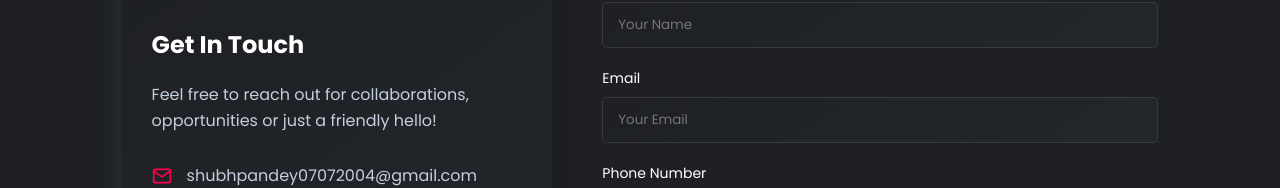
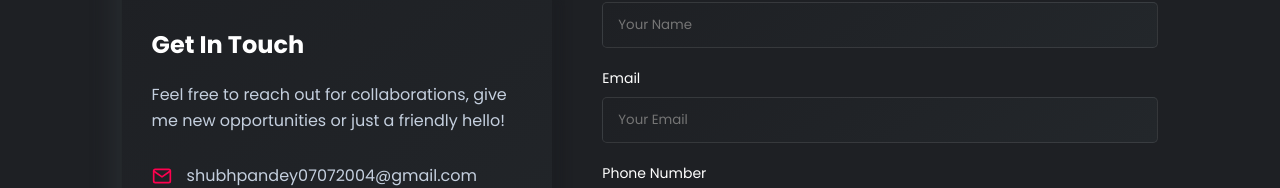
Before and after one commit to itsshubhpandey/myPortfoliowebsite, a plain HTML site: page index.html in a window 1280 px wide. Shown: the part 3537-3725 px from the top of the page. Drawn offline with Linux system fonts and the light colour scheme.

Commit message:
Update index.html

```diff
--- a/index.html
+++ b/index.html
@@ -253,7 +253,7 @@
                 <div class="contact-container">
                     <div class="contact-info">
                         <h3>Get In Touch</h3>
-                        <p>Feel free to reach out for collaborations, opportunities or just a friendly hello!</p>
+                        <p>Feel free to reach out for collaborations, give me new opportunities or just a friendly hello!</p>
 
                         <div class="contact-details">
                             <div class="contact-item">
```
